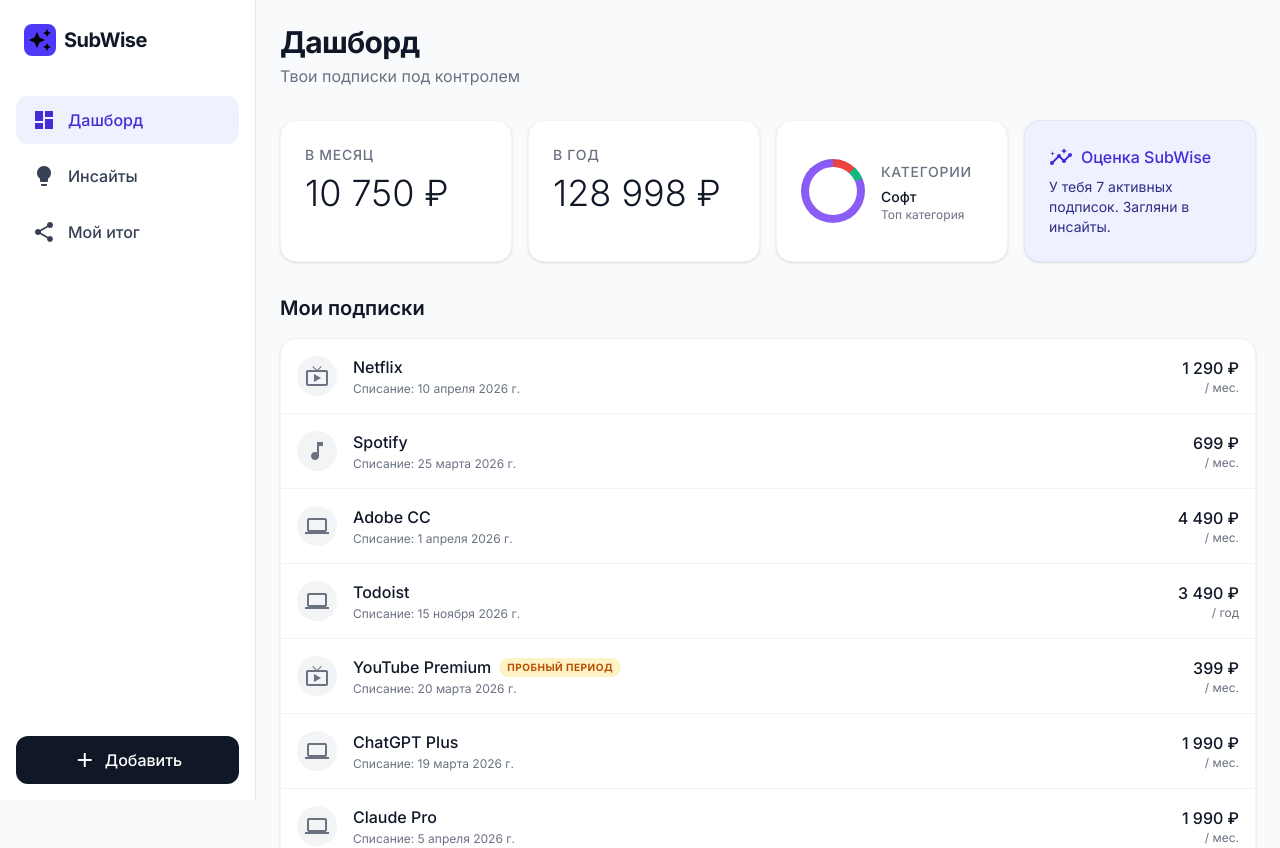
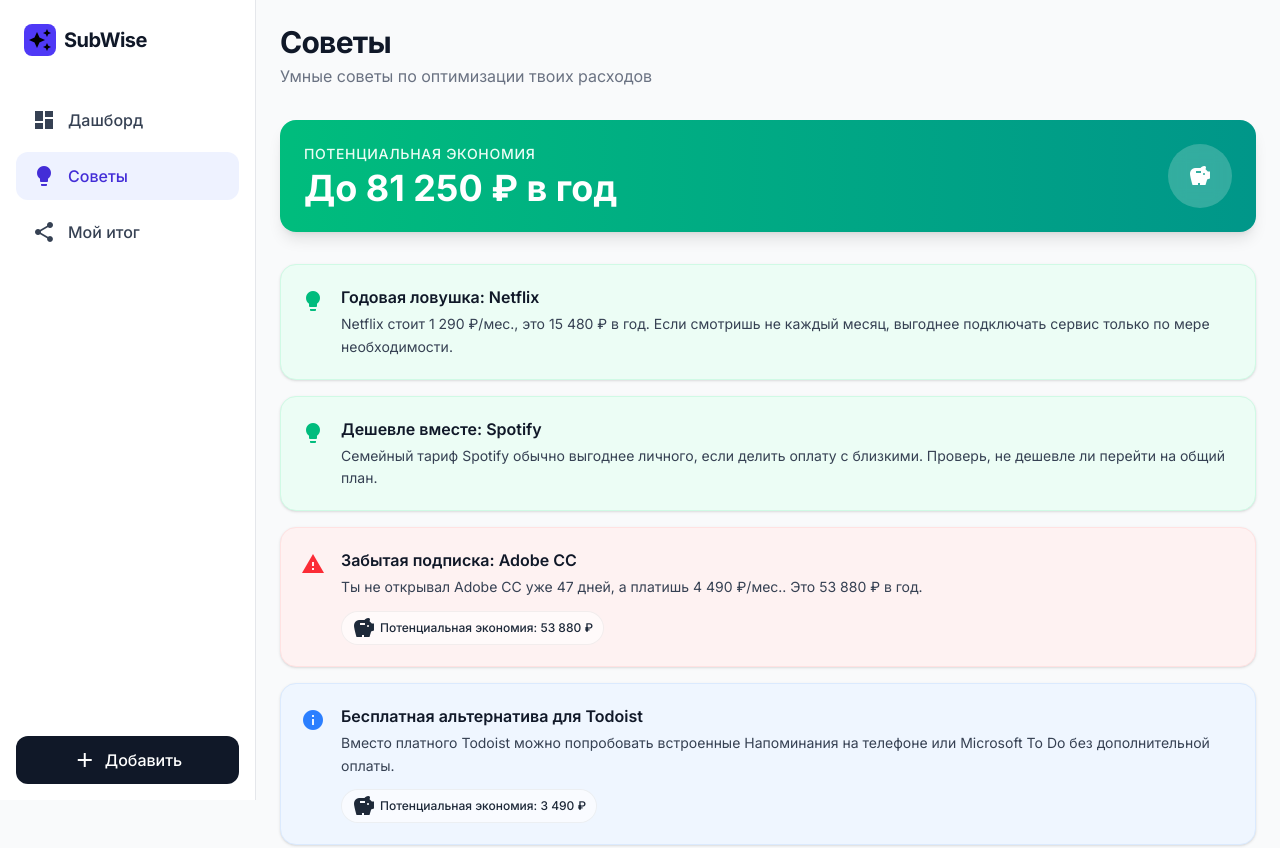
Before and after one commit to Nixyar/subwise, an Angular app: page /sovety in a window 1280 px wide. Before the commit this address led to /. Shown: the top 848 px of the page. Built offline with nearby package versions, Linux system fonts and the light colour scheme.

Commit message:
Force ruble pricing and rename insights to suggestions

```diff
--- a/src/app/app.routes.ts
+++ b/src/app/app.routes.ts
@@ -6,7 +6,8 @@
 
 export const routes: Routes = [
   { path: '', component: DashboardComponent },
-  { path: 'insights', component: InsightsComponent },
+  { path: 'sovety', component: InsightsComponent },
+  { path: 'insights', redirectTo: 'sovety', pathMatch: 'full' },
   { path: 'summary', component: SummaryComponent },
   { path: 'add', component: AddSubscriptionComponent },
   { path: '**', redirectTo: '' }
--- a/src/app/app.ts
+++ b/src/app/app.ts
@@ -23,9 +23,9 @@
             <mat-icon class="mr-3">dashboard</mat-icon>
             Дашборд
           </a>
-          <a routerLink="/insights" routerLinkActive="bg-indigo-50 text-indigo-700" class="flex items-center px-4 py-3 text-gray-700 rounded-xl hover:bg-gray-50 transition-colors font-medium">
+          <a routerLink="/sovety" routerLinkActive="bg-indigo-50 text-indigo-700" class="flex items-center px-4 py-3 text-gray-700 rounded-xl hover:bg-gray-50 transition-colors font-medium">
             <mat-icon class="mr-3">lightbulb</mat-icon>
-            Инсайты
+            Советы
           </a>
           <a routerLink="/summary" routerLinkActive="bg-indigo-50 text-indigo-700" class="flex items-center px-4 py-3 text-gray-700 rounded-xl hover:bg-gray-50 transition-colors font-medium">
             <mat-icon class="mr-3">share</mat-icon>
@@ -52,9 +52,9 @@
           <mat-icon>dashboard</mat-icon>
           <span class="text-[10px] font-medium mt-1">Дашборд</span>
         </a>
-        <a routerLink="/insights" routerLinkActive="text-indigo-600" class="flex flex-col items-center justify-center w-full h-full text-gray-500">
+        <a routerLink="/sovety" routerLinkActive="text-indigo-600" class="flex flex-col items-center justify-center w-full h-full text-gray-500">
           <mat-icon>lightbulb</mat-icon>
-          <span class="text-[10px] font-medium mt-1">Инсайты</span>
+          <span class="text-[10px] font-medium mt-1">Советы</span>
         </a>
         <div class="relative -top-5">
           <a routerLink="/add" class="flex items-center justify-center w-14 h-14 bg-indigo-600 text-white rounded-full shadow-lg shadow-indigo-600/30">
--- a/src/app/components/add-subscription.component.ts
+++ b/src/app/components/add-subscription.component.ts
@@ -31,12 +31,10 @@
               <input id="price" type="number" step="0.01" formControlName="price" class="w-full px-4 py-2 rounded-xl border border-gray-200 focus:ring-2 focus:ring-indigo-500 focus:border-indigo-500 outline-none transition-all" placeholder="599">
             </div>
             <div>
-              <label for="currency" class="block text-sm font-medium text-gray-700 mb-1">Валюта</label>
-              <select id="currency" formControlName="currency" class="w-full px-4 py-2 rounded-xl border border-gray-200 focus:ring-2 focus:ring-indigo-500 focus:border-indigo-500 outline-none transition-all bg-white">
-                <option value="RUB">{{ getCurrencyLabel('RUB') }}</option>
-                <option value="USD">{{ getCurrencyLabel('USD') }}</option>
-                <option value="EUR">{{ getCurrencyLabel('EUR') }}</option>
-              </select>
+              <label class="block text-sm font-medium text-gray-700 mb-1">Валюта</label>
+              <div class="w-full px-4 py-2 rounded-xl border border-gray-200 bg-gray-50 text-gray-700">
+                {{ getCurrencyLabel('RUB') }}
+              </div>
             </div>
           </div>
 
--- a/src/app/components/dashboard.component.ts
+++ b/src/app/components/dashboard.component.ts
@@ -43,7 +43,7 @@
             <mat-icon class="mr-2">insights</mat-icon>
             <span class="font-medium">Оценка SubWise</span>
           </div>
-          <p class="text-sm text-indigo-900">У тебя {{ subService.subscriptions().length }} активных подписок. Загляни в инсайты.</p>
+          <p class="text-sm text-indigo-900">У тебя {{ subService.subscriptions().length }} активных подписок. Загляни в советы.</p>
         </div>
       </div>
 
--- a/src/app/components/insights.component.ts
+++ b/src/app/components/insights.component.ts
@@ -11,7 +11,7 @@
   template: `
     <div class="p-6 max-w-5xl mx-auto space-y-8">
       <header>
-        <h1 class="text-3xl font-bold text-gray-900 tracking-tight">Инсайты и советы</h1>
+        <h1 class="text-3xl font-bold text-gray-900 tracking-tight">Советы</h1>
         <p class="text-gray-500 mt-1">Умные советы по оптимизации твоих расходов</p>
       </header>
 
--- a/src/app/models/types.ts
+++ b/src/app/models/types.ts
@@ -1,4 +1,4 @@
-export type Currency = 'USD' | 'EUR' | 'RUB';
+export type Currency = 'RUB';
 export type Cycle = 'month' | 'year';
 export type Category = 'streaming' | 'music' | 'cloud' | 'sport' | 'software' | 'other';
 
--- a/src/app/utils/formatters.ts
+++ b/src/app/utils/formatters.ts
@@ -5,8 +5,8 @@
 export function formatMoney(amount: number, currency: Currency = 'RUB'): string {
   return new Intl.NumberFormat(locale, {
     style: 'currency',
-    currency,
-    maximumFractionDigits: currency === 'RUB' ? 0 : 2,
+    currency: 'RUB',
+    maximumFractionDigits: 0,
   }).format(amount);
 }
 
@@ -38,8 +38,6 @@
 export function getCurrencyLabel(currency: Currency): string {
   const labels: Record<Currency, string> = {
     RUB: 'Российский рубль (₽)',
-    USD: 'Доллар США ($)',
-    EUR: 'Евро (€)',
   };
 
   return labels[currency];
```
